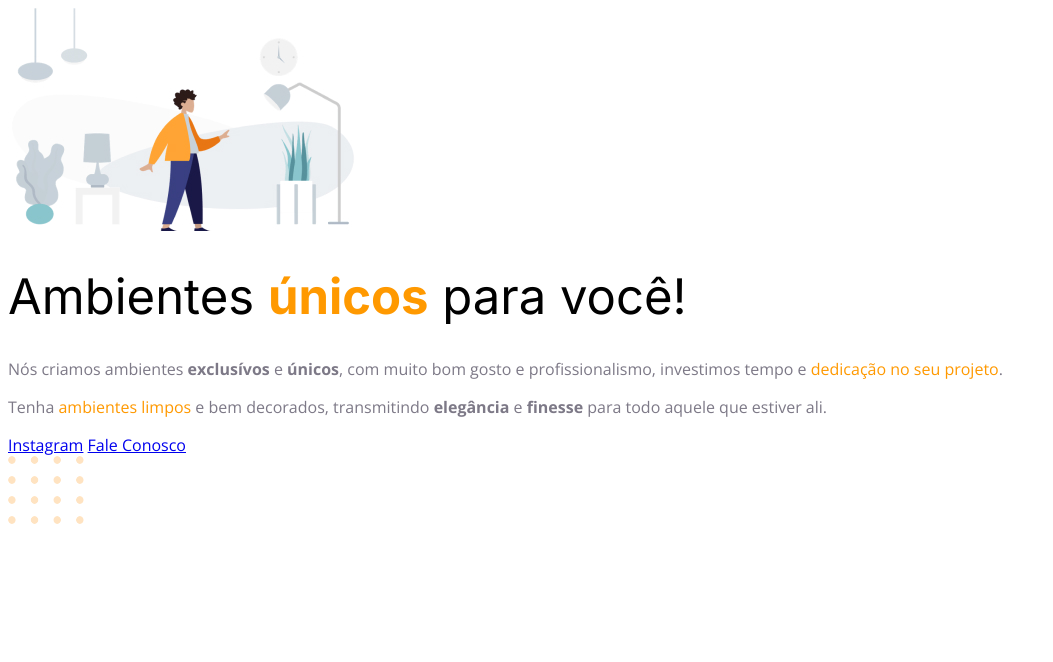
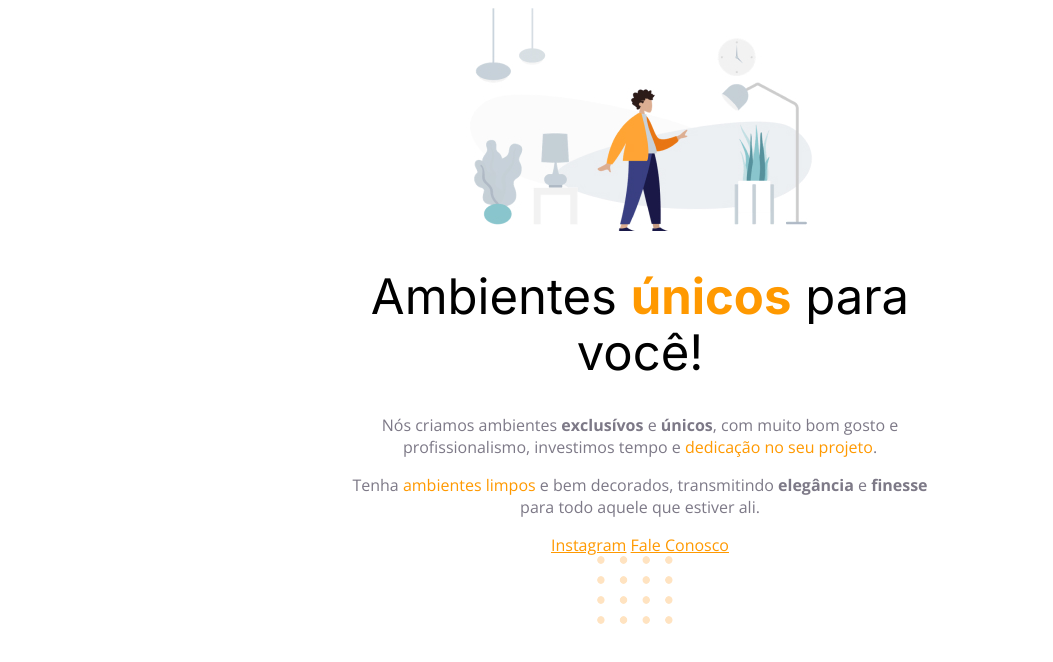
Before and after one commit to juniorvolontedev/explorer-ambientes, a plain HTML site: page index.html in a window 1280 px wide. Shown: the whole page, without its empty margins (0-1053 px from the left). Drawn offline with nearby package versions, Linux system fonts and the light colour scheme.

Commit message:
alinhando textos e elementos

```diff
--- a/style.css
+++ b/style.css
@@ -1,5 +1,11 @@
 body {
   font-family: "Open Sans", sans-serif;
+  text-align: center;
+}
+
+#hero {
+  width: 592px;
+  margin: auto;
 }
 
 h1 {
@@ -13,7 +19,8 @@ h1 span {
   font-weight: bold;
 }
 
-span {
+span,
+a {
   color: #ff9900;
 }
 
```
